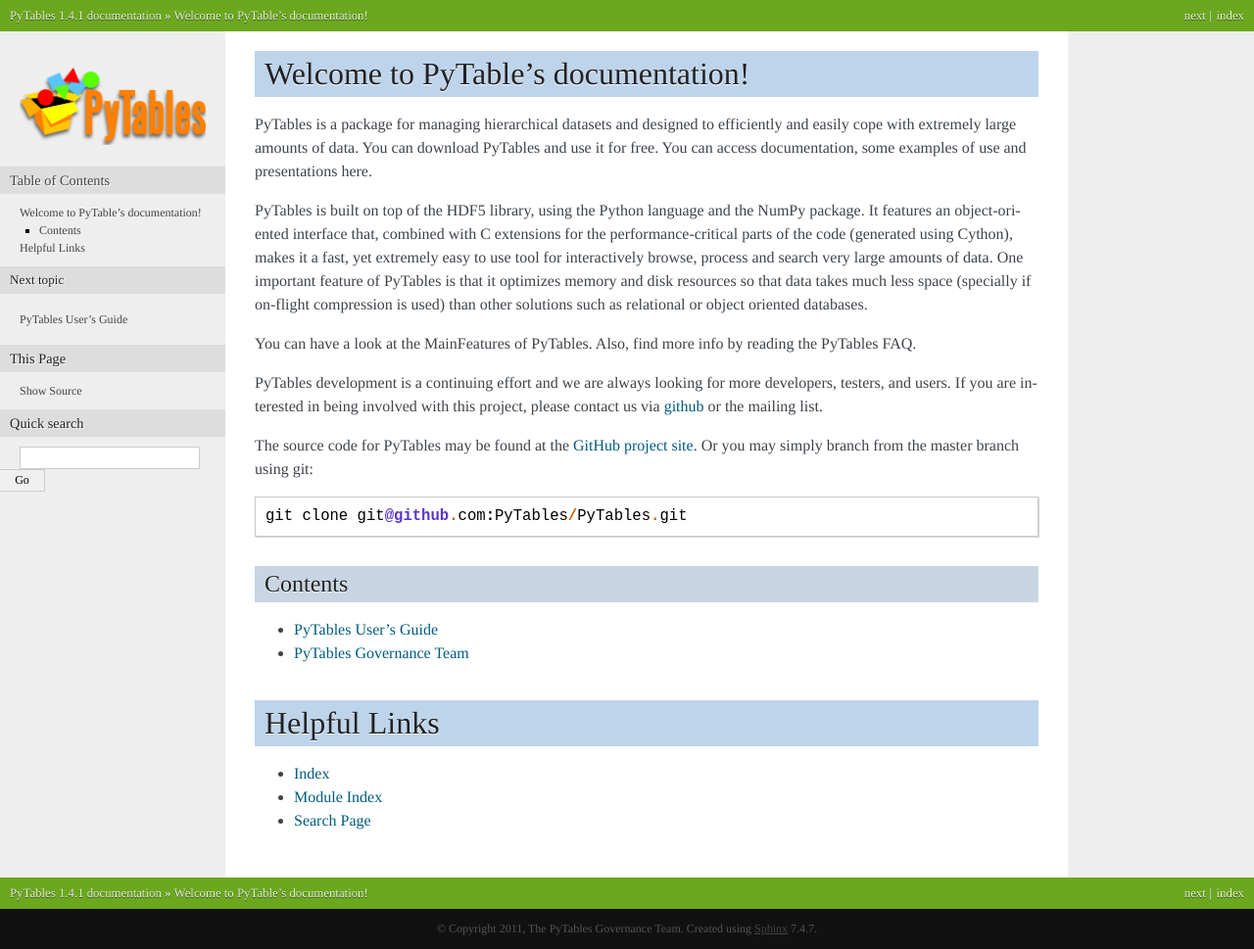
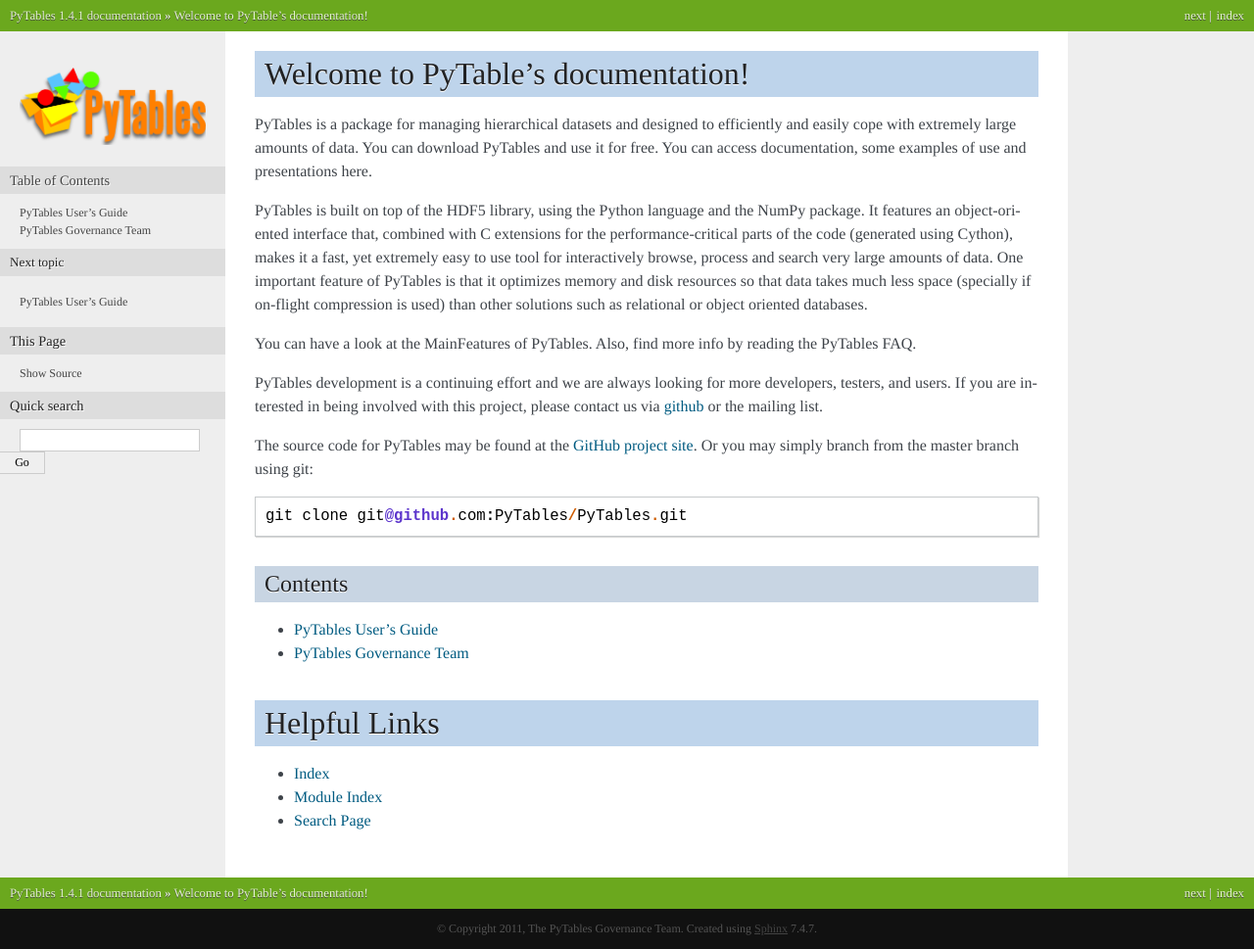
Before and after one commit to PyTables/PyTables, a Sphinx documentation site: the page built from doc/source/index.rst, in a window 1280 px wide. Shown: the whole page at 98% size. Built offline with Sphinx 7.4.7, drawn with Linux system fonts in a browser that asks for light colours; formulas are drawn with MathJax 3.

Commit message:
Use a global TOC for the index page

```diff
--- a/doc/source/conf.py
+++ b/doc/source/conf.py
@@ -144,7 +144,10 @@
 #html_use_smartypants = True
 
 # Custom sidebar templates, maps document names to template names.
-#html_sidebars = {}
+html_sidebars = {
+    'index': ['globaltoc.html', 'relations.html', 'sourcelink.html',
+              'searchbox.html']
+}
 
 # Additional templates that should be rendered to pages, maps page names to
 # template names.
```
